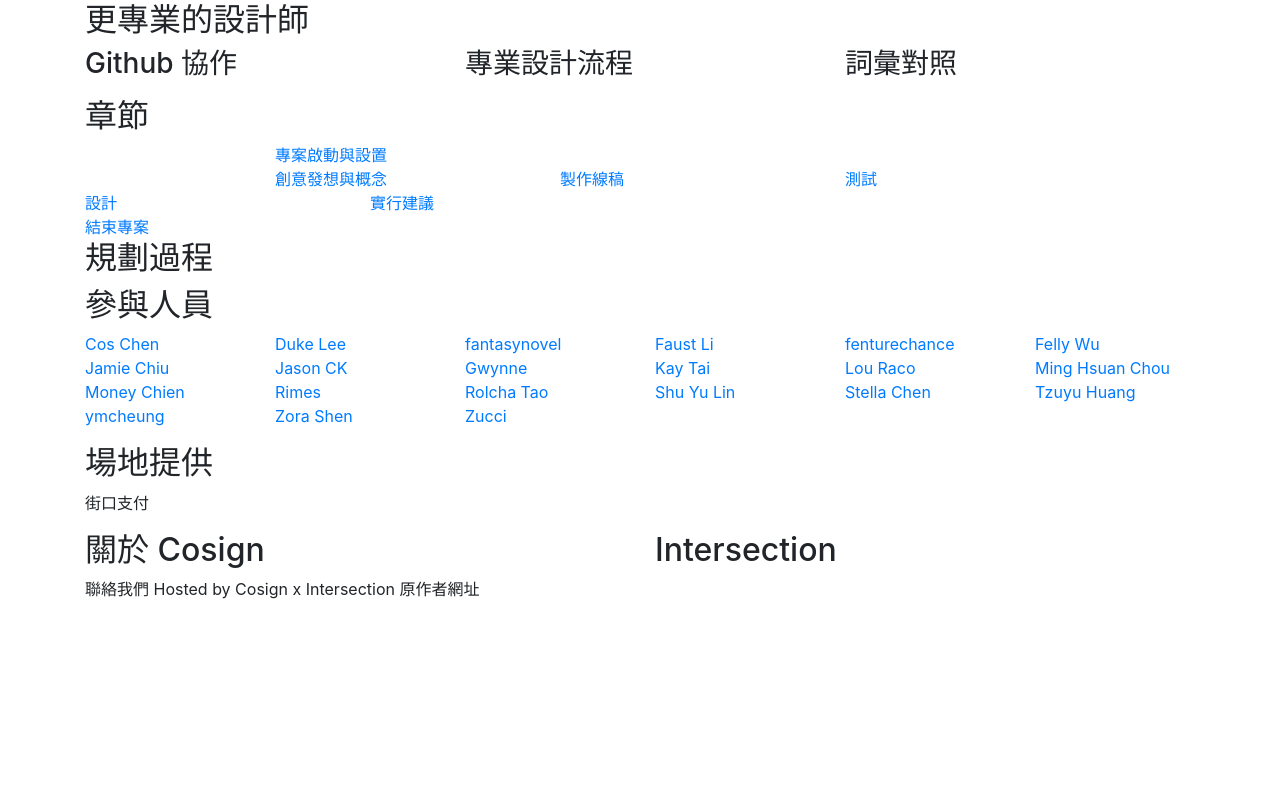
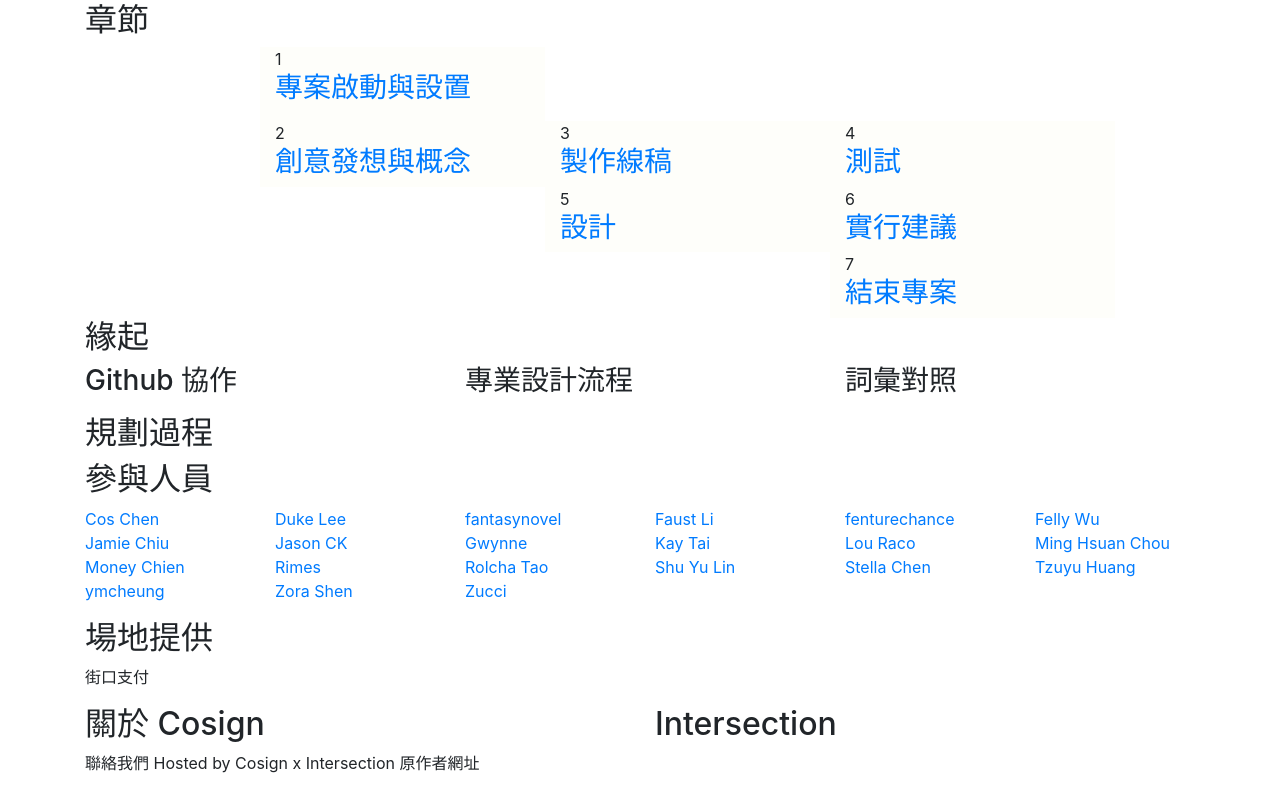
Before and after one commit to thecosignstudio/process, a Jekyll site: the page built from index.md, in a window 1280 px wide. Shown: the top 812 px of the page. Built offline with Jekyll 4.4.1, drawn with Linux system fonts in a browser that asks for light colours.

Commit message:
Update chapters list layout

```diff
--- a/_layouts/home.html
+++ b/_layouts/home.html
@@ -35,8 +35,55 @@
 
   <div class="container">
     <div class="row">
+      <div class="col">
+        <h2>章節</h2>
+        <ul class="home-chapters row">
+          <li class="home-chapter-item col-12 col-sm-6 col-md-3 offset-md-2">
+            <a href="chapters/01-project-introduction-and-setup.html" class="home-chapter-link">
+              <h3>專案啟動與設置</h3>
+              <p></p>
+            </a>
+          </li>
+          <div class="w-100 d-none d-md-block"></div>
+          <li class="home-chapter-item col-12 col-sm-6 col-md-3 offset-md-2">
+            <a href="chapters/02-ideation-and-concept.html" class="home-chapter-link">
+              <h3>創意發想與概念</h3>
+            </a>
+          </li>
+          <li class="home-chapter-item col-12 col-sm-6 col-md-3">
+            <a href="chapters/03-wireframing.html" class="home-chapter-link">
+              <h3>製作線稿</h3>
+            </a>
+          </li>
+          <li class="home-chapter-item col-12 col-sm-6 col-md-3">
+            <a href="chapters/04-testing.html" class="home-chapter-link">
+              <h3>測試</h3>
+            </a>
+          </li>
+          <div class="w-100 d-none d-md-block"></div>
+          <li class="home-chapter-item col-12 col-sm-6 col-md-3 offset-md-5">
+            <a href="chapters/05-design.html" class="home-chapter-link">
+              <h3>設計</h3>
+            </a>
+          </li>
+          <li class="home-chapter-item col-12 col-sm-6 col-md-3">
+            <a href="chapters/06-implementation-recommendations.html" class="home-chapter-link">
+              <h3>實行建議</h3>
+            </a>
+          </li>
+          <div class="w-100 d-none d-md-block"></div>
+          <li class="home-chapter-item col-12 col-sm-6 col-md-3 offset-md-8">
+            <a href="chapters/07-project-termination.html" class="home-chapter-link">
+              <h3>結束專案</h3>
+            </a>
+          </li>
+        </ul>
+      </div>
+    </div>
+
+    <div class="row">
       <div class="col-12">
-          <h2>更專業的設計師</h2>
+          <h2>緣起</h2>
       </div>
       <div class="col">
         <h3>Github 協作</h3>
@@ -49,41 +96,6 @@
       <div class="col">
         <h3>詞彙對照</h3>
         <p></p>
-      </div>
-    </div>
-
-    <div class="row">
-      <div class="col">
-        <h2>章節</h2>
-        <ul class="home-chapters row">
-          <li class="home-chapter-item col-12 col-sm-6 col-md-3 offset-md-2">
-            <a href="chapters/01-project-introduction-and-setup.html" class="home-chapter-link">專案啟動與設置</a>
-          </li>
-        </ul>
-        <ul class="home-chapters row">
-          <li class="home-chapter-item col-12 col-sm-6 col-md-3 offset-md-2">
-            <a href="chapters/02-ideation-and-concept.html" class="home-chapter-link">創意發想與概念</a>
-          </li>
-          <li class="home-chapter-item col-12 col-sm-6 col-md-3">
-            <a href="chapters/03-wireframing.html" class="home-chapter-link">製作線稿</a>
-          </li>
-          <li class="home-chapter-item col-12 col-sm-6 col-md-3">
-            <a href="chapters/04-testing.html" class="home-chapter-link">測試</a>
-          </li>
-        </ul>
-        <ul class="home-chapters row align-items-center">
-          <li class="home-chapter-item col-12 col-sm-6 col-md-3">
-            <a href="chapters/05-design.html" class="home-chapter-link">設計</a>
-          </li>
-          <li class="home-chapter-item col-12 col-sm-6 col-md-3">
-            <a href="chapters/06-implementation-recommendations.html" class="home-chapter-link">實行建議</a>
-          </li>
-        </ul>
-        <ul class="home-chapters row align-items-center">
-          <li class="home-chapter-item col-12 col-sm-6 col-md-3">
-            <a href="chapters/07-project-termination.html" class="home-chapter-link">結束專案</a>
-          </li>
-        </ul>
       </div>
     </div>
 
--- a/_sass/_custom.scss
+++ b/_sass/_custom.scss
@@ -1,4 +1,6 @@
 // Custom Homepage
 @import 'custom/fonts';
+@import 'custom/colors';
+
 @import 'custom/chapters';
 @import 'custom/participants';
--- a/_sass/custom/_chapters.scss
+++ b/_sass/custom/_chapters.scss
@@ -1,8 +1,17 @@
 .home-chapters {
   margin-bottom: 0;
   padding: 0;
+  counter-reset: chapter;
 }
 
 .home-chapter-item {
+  position: relative;
+  display: block;
   list-style: none;
+  background-color: $white;
+
+  &::before {
+    content: counter(chapter);
+    counter-increment: chapter;
+  }
 }
--- /dev/null
+++ b/_sass/custom/_colors.scss
@@ -0,0 +1 @@
+$white: #fefefa;
```
